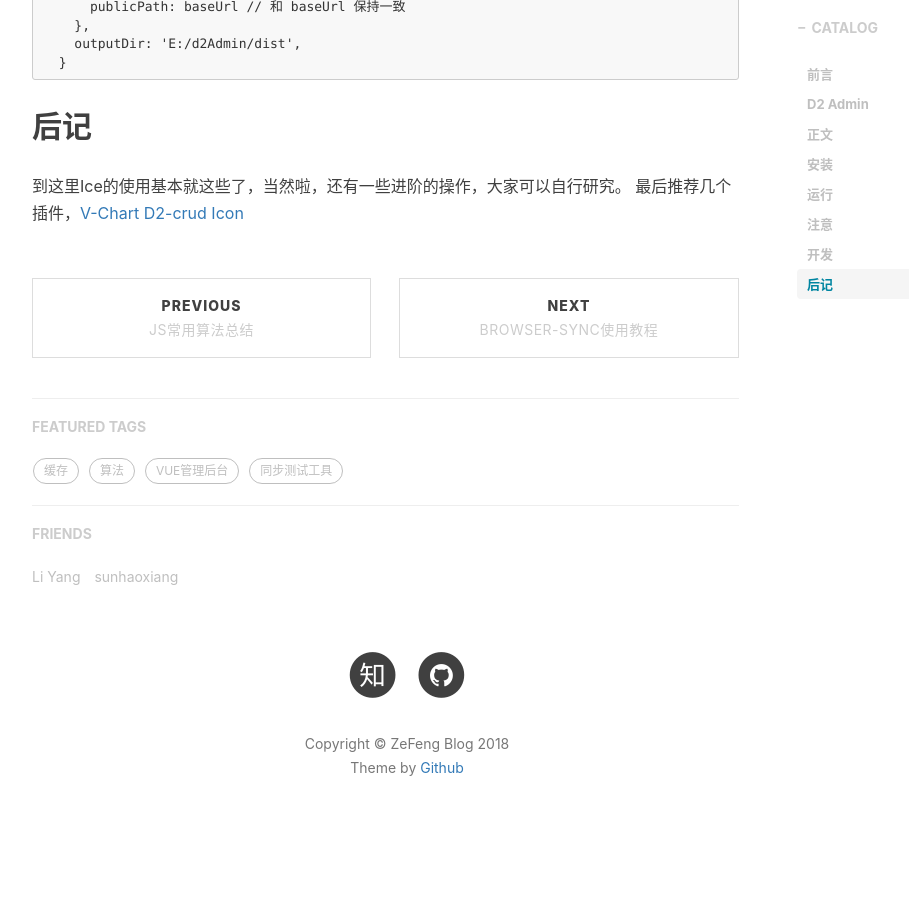
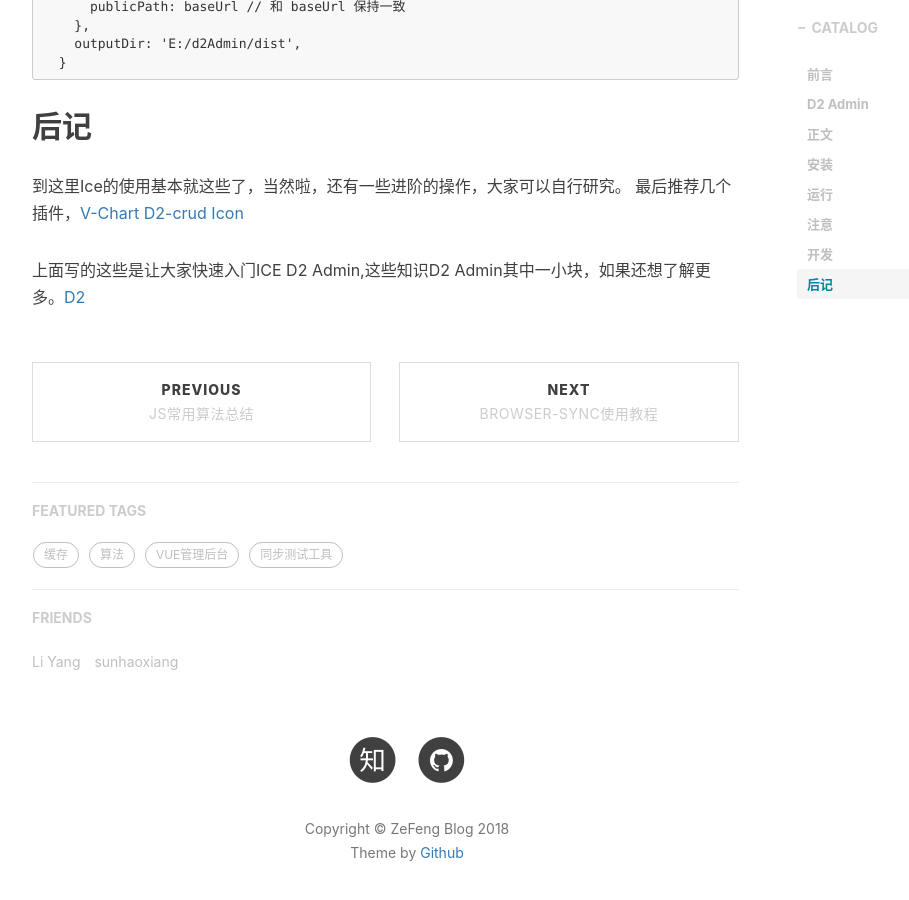
Before and after one commit to 00feng00/00feng00.github.io, a Jekyll site: the page built from _posts/2018-09-11-ice-instructions.markdown, in a window 1280 px wide and 900 px high, scrolled down 5666 px. Shown: the whole window, without its empty margins (233-1142 px from the left). Built offline with Jekyll 4.4.1, drawn with Linux system fonts in a browser that asks for light colours; nearby versions of some CDN libraries; comment, search, counter and statistics services are not loaded; before the commit the page ends 6538 px from its top, so only the background shows below that.

Commit message:
Update 2018-09-11-ice-instructions.markdown

```diff
--- a/_posts/2018-09-11-ice-instructions.markdown
+++ b/_posts/2018-09-11-ice-instructions.markdown
@@ -147,3 +147,5 @@ index.js是暴露文件出口，具体页面逻辑在vue文件实现，如果页
 ## 后记
   到这里Ice的使用基本就这些了，当然啦，还有一些进阶的操作，大家可以自行研究。
   最后推荐几个插件，[V-Chart](https://v-charts.js.org/#/) [D2-crud](https://github.com/d2-projects/d2-crud) [Icon](https://www.fontawesome.com.cn/faicons/)
+
+  上面写的这些是让大家快速入门ICE D2 Admin,这些知识D2 Admin其中一小块，如果还想了解更多。[D2](https://d2-projects.github.io/d2-admin-doc/zh/learn-guide/)
```
